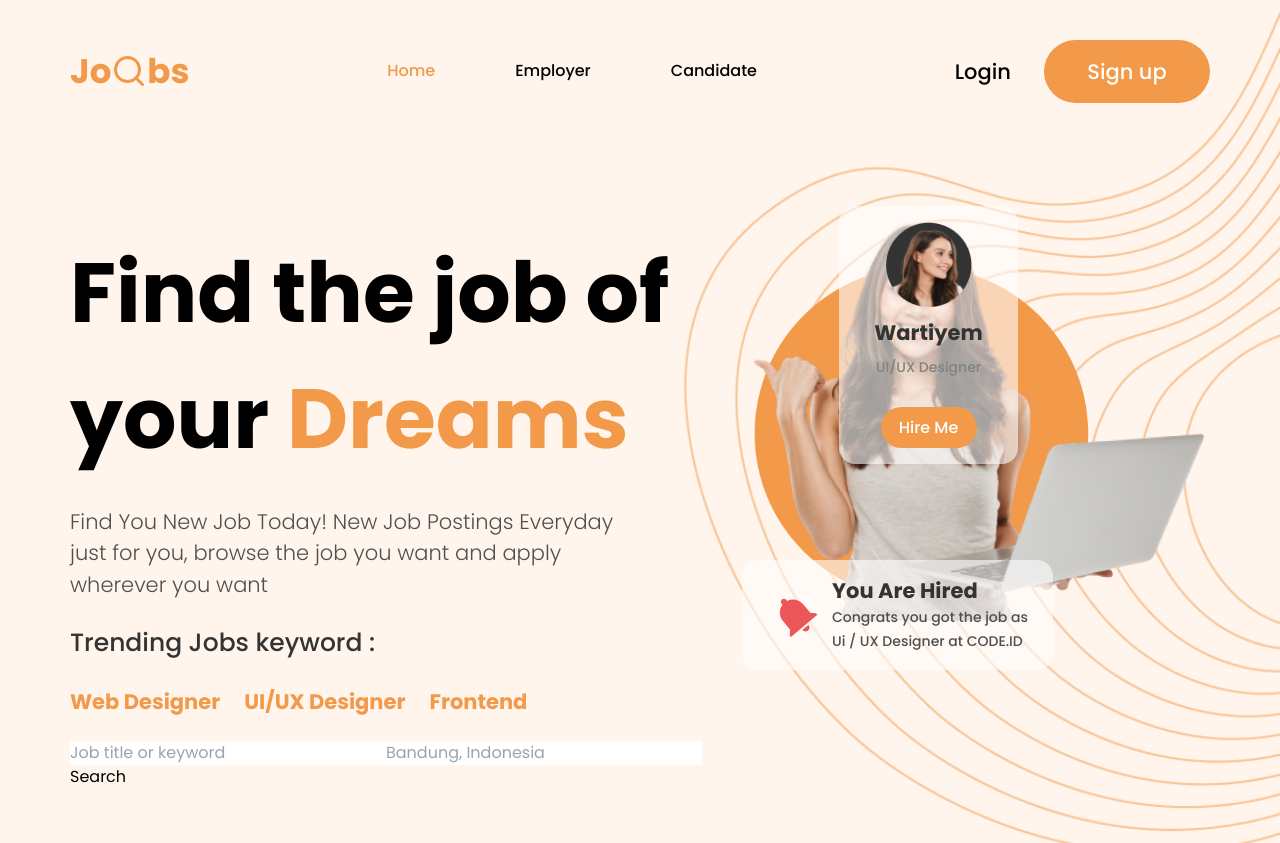
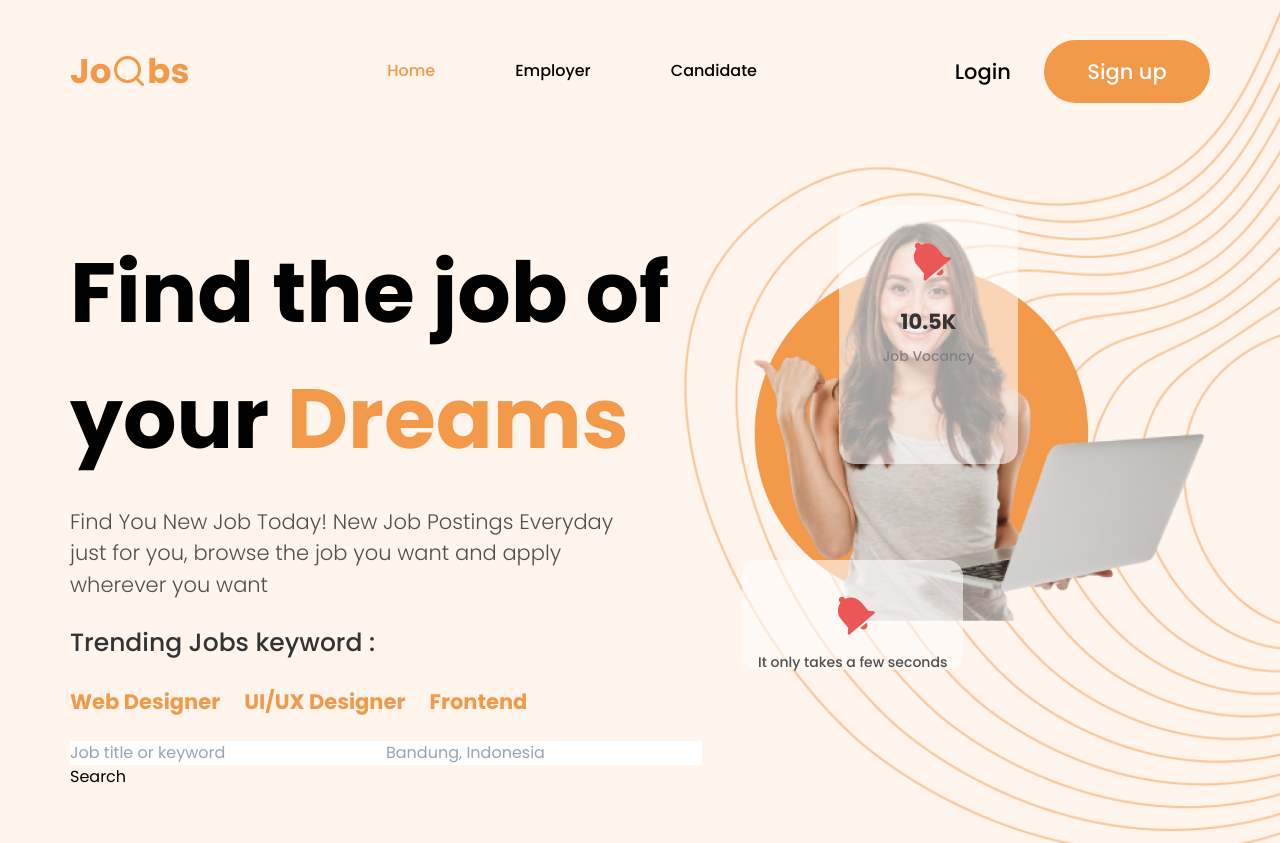
Before and after one commit to coderyeasin/jobs-search, a Next.js app: page / in a window 1280 px wide. Shown: the top 843 px of the page. Built offline with nearby package versions, Linux system fonts and the light colour scheme.

Commit message:
done_img

```diff
--- a/components/HeroSection/HeroSection.js
+++ b/components/HeroSection/HeroSection.js
@@ -37,34 +37,29 @@ const HeroSection = () => {
         </div>
         <div className="profile_pic bg-[url('/images/hero_images.png')] bg-top-right bg-contain bg-no-repeat h-[720px] w-[750px] relative">
           <div className="freelancer_box w-[179px] h-[258px] bg-[#FFFDFD]/60 rounded-[16px] absolute right-48 flex flex-col justify-start items-center p-4">
-            <Image
+            {/* <Image
               src="/images/profile/Mask group.png"
               alt="profile"
               height={86}
               width={86}
-            />
+            /> */}
+            <IoMdNotifications className="text-[#EB5757] text-[50px] rotate-[320deg] m-3 block" />
             <h3 className="text-[#333333] font-bold text-[21px] leading-7 mt-3">
-              Wartiyem
+              10.5K
             </h3>
             <span className="text-[#828282] font-medium text-[14px] leading-6 mb-7 mt-2">
-              UI/UX Designer
+              Job Vocancy
             </span>
-            <button className="w-[96px] h-[41px] rounded-[31px] bg-[#F2994A] text-white font-medium leading-6">
-              Hire Me
-            </button>
           </div>
-          <div className="interview_box bg-[#FFFDFD]/60 rounded-[16px] max-w-[311px] h-[110px] flex justify-evenly items-center absolute bottom-64 p-4">
+          <div className="interview_box bg-[#FFFDFD]/60 rounded-[16px] max-w-[311px] h-[110px] flex flex-col justify-evenly items-center absolute bottom-64 p-4">
             <span>
               <IoMdNotifications className="text-[#EB5757] text-[50px] rotate-[320deg] m-3 block" />
             </span>
-            <div className="interview_con">
-              <h3 className="text-[#333333] font-bold text-[21px] leading-7">
-                You Are Hired
-              </h3>
-              <p className="text-[#4F4F4F] font-medium text-[14px] leading-6">
-                Congrats you got the job as Ui / UX Designer at CODE.ID
-              </p>
-            </div>
+            {/* <div className="interview_con"> */}
+            <p className="text-[#4F4F4F] font-medium text-[14px] leading-6">
+              It only takes a few seconds
+            </p>
+            {/* </div> */}
           </div>
         </div>
       </div>
--- a/components/HowWorks/HowWorks.js
+++ b/components/HowWorks/HowWorks.js
@@ -37,7 +37,7 @@ const HowWorks = () => {
         </div>
       </div>
       <div className="profile_pic bg-[url('/images/works.png')] bg-center bg-cover bg-no-repeat h-[720px] w-[750px] relative">
-        <div className="interview_box bg-[#FFFDFD]/60 rounded-[16px] max-w-[311px] h-[110px] flex justify-evenly items-center absolute bottom-64 p-4">
+        <div className="interview_box bg-[#FFFDFD]/60 rounded-[16px] max-w-[311px] h-[110px] flex justify-evenly items-center absolute bottom-80 p-4">
           <span>
             <IoMdNotifications className="text-[#EB5757] text-[50px] rotate-[320deg] m-3 block" />
           </span>
@@ -53,7 +53,7 @@ const HowWorks = () => {
             </p>
           </div> */}
         </div>
-        <div className="interview_box bg-[#FFFDFD]/60 rounded-[16px] max-w-[311px] h-[110px] flex justify-evenly items-center absolute bottom-64 p-4">
+        <div className="interview_box bg-[#FFFDFD]/60 rounded-[16px] max-w-[311px] h-[110px] flex justify-evenly items-center absolute bottom-48 left-16 p-4">
           <span>
             <IoMdNotifications className="text-[#EB5757] text-[50px] rotate-[320deg] m-3 block" />
           </span>
```
Also changed, not shown: public/images/works.png.
